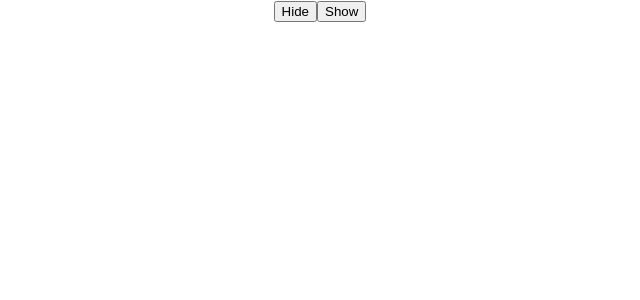
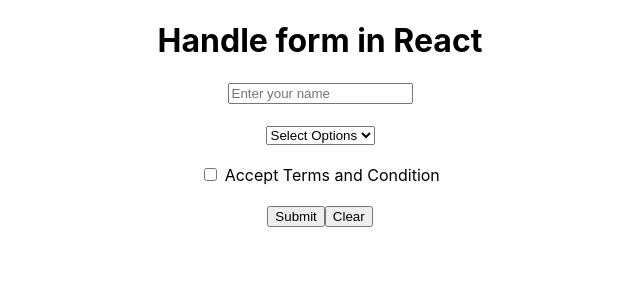
Before and after one commit to Hridoy8132/React-js-from-lec-15, a React (Create React App) app: page / in a window 1280 px wide. Shown: the top 300 px of the page, without its empty margins (320-960 px from the left). Built offline with nearby package versions, Linux system fonts and the light colour scheme.

Commit message:
Lec-17 ( Handle form, Checkbox, Input field)

```diff
--- a/src/App.js
+++ b/src/App.js
@@ -33,29 +33,75 @@
 
 // Lec-16  Start here ( Hide, Show and Toggle ).
 
+// import React,{useState} from "react";
+
+// function App()
+// {
+//   const [status,setStatus]=useState(false)
+//   return (
+//     <div className="app">
+
+//       {
+//         status?
+//         <h1> Hridoy Khan </h1>:null
+//       }
+
+//         <button onClick={()=>setStatus(false)}> Hide </button>
+//             <button onClick={()=>setStatus(true)}> Show </button>
+
+//         {/* <button onClick={()=>setStatus(!status)}> Toggle </button> */}
+
+//     </div>
+
+//   );
+// }
+
+// export default App;
+
+// Lec-16  Close here ( Hide, Show and Toggle ).
+
+
+//  ////// ///// Lec-17 Start here ( Handle form, Checkbox, Input field)
+
 import React,{useState} from "react";
 
 function App()
 {
-  const [status,setStatus]=useState(false)
-  return (
+  const [name,setName]=useState("");
+  const [tnc,setTnc]=useState("false");
+  const [interest,setInterest]=useState("");
+  function getFormData(e)
+  {
+    console.warn(name,tnc,interest)
+    e.preventDefault()
+  }
+  return(
     <div className="app">
+      <h1> Handle form in React </h1>
+      <form onSubmit={getFormData}>
+        <input type="text" placeholder="Enter your name" value ={name} onChange={(e)=>setName(e.target.value)}/>
+        <br/> <br/>
 
-      {
-        status?
-        <h1> Hridoy Khan </h1>:null
-      }
+        <select onChange={(e)=>setInterest(e.target.value)}>
+           <option> Select Options </option>
+           <option> Marvel  </option>
+           <option> DC </option>
+        </select>
+        <br/> <br/>
 
-        <button onClick={()=>setStatus(false)}> Hide </button>
-            <button onClick={()=>setStatus(true)}> Show </button>
+        <input type="checkbox" onChange={(e)=>setTnc(e.target.checked)}/> <span> Accept Terms and Condition </span>
+        <br/> <br/>
+        <button type="submit"> Submit </button>
+        <button type="clear"> Clear </button>
 
-        {/* <button onClick={()=>setStatus(!status)}> Toggle </button> */}
+      </form>
+    </div>
 
-    </div>
+
 
   );
 }
 
 export default App;
 
-// Lec-16  Close here ( Hide, Show and Toggle ).
+////// ///// Lec-17 End here ( Handle form, Checkbox, Input field)
```
